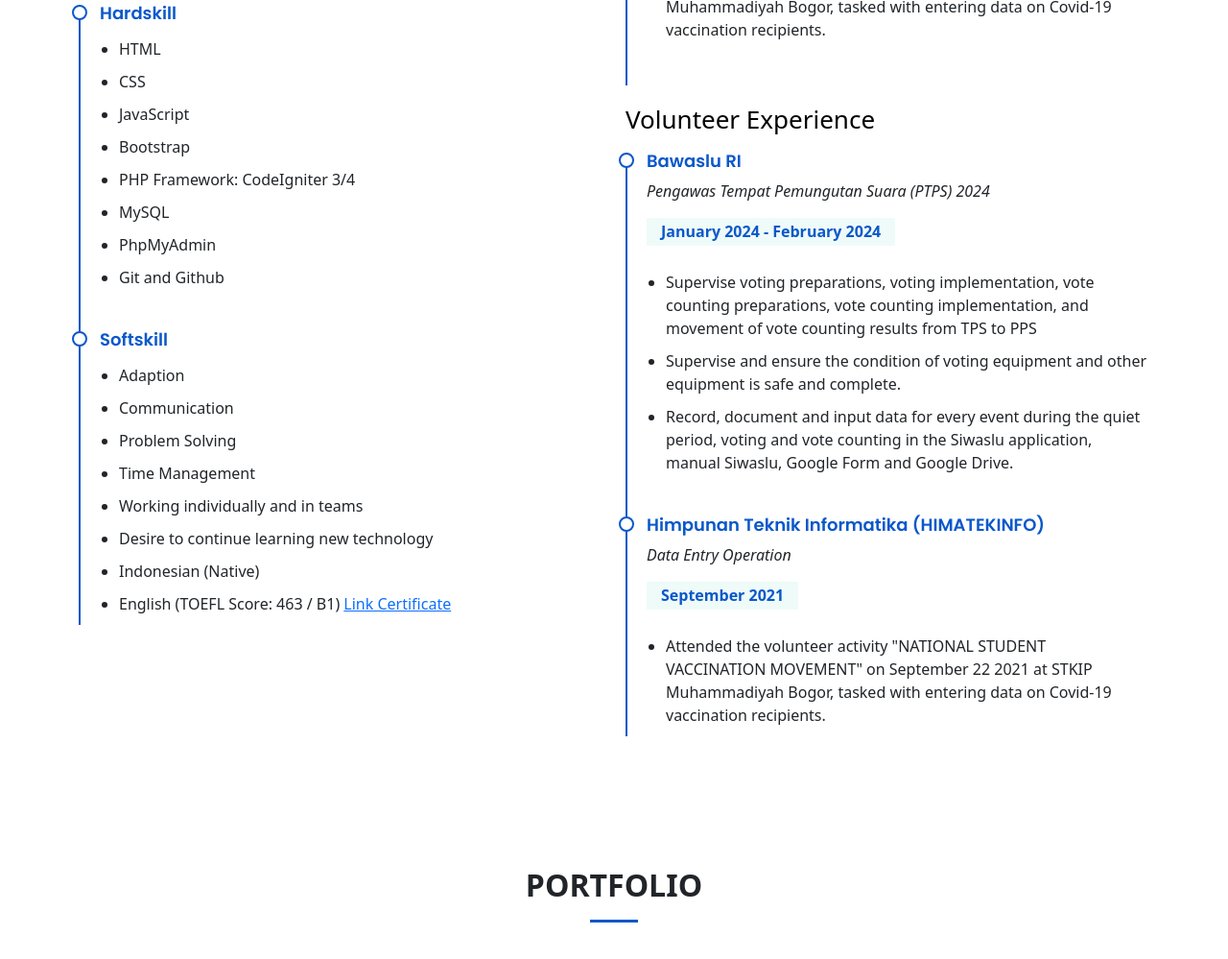
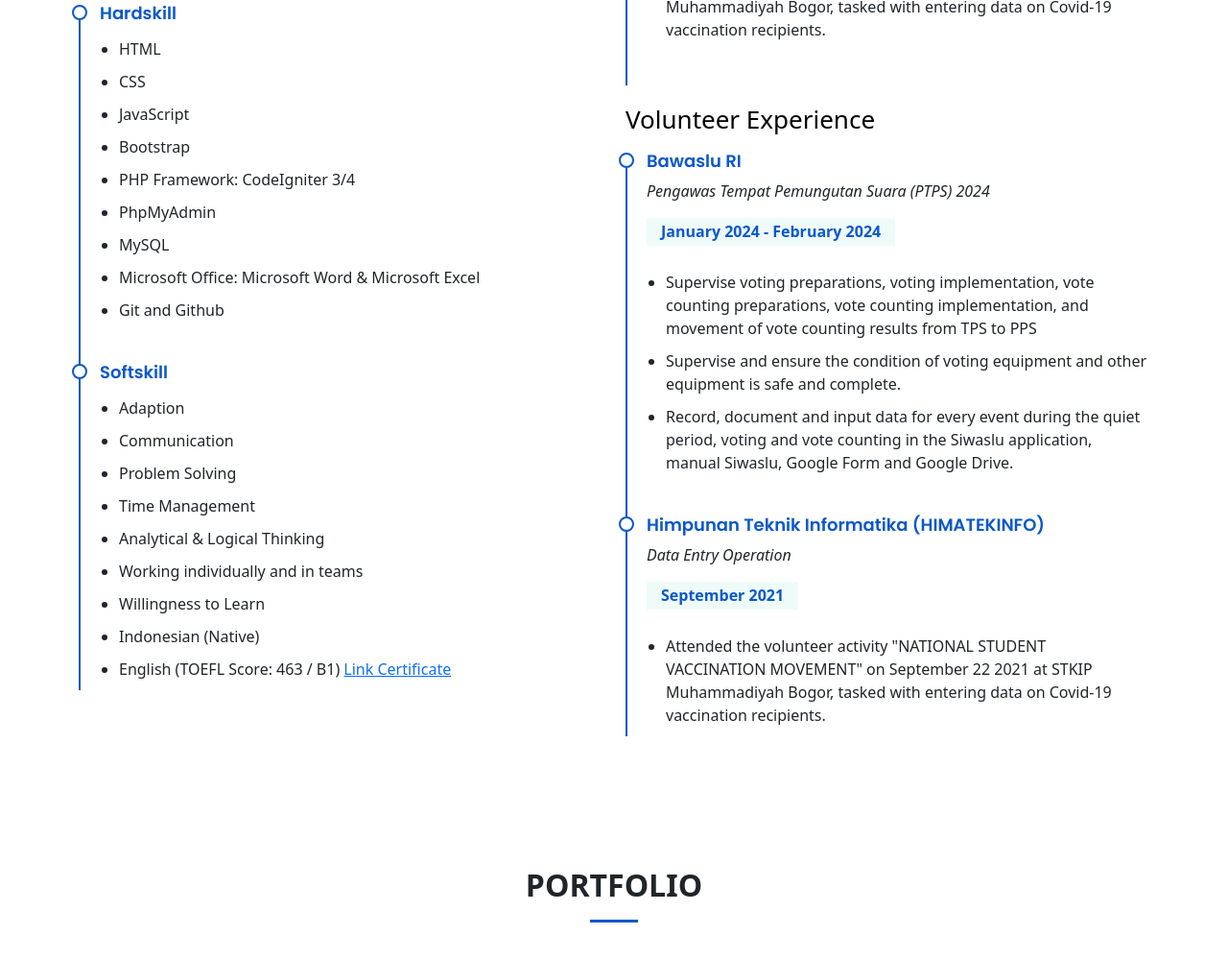
Before and after one commit to meliniasr/meliniasr.github.io, a plain HTML site: page index.html in a window 1280 px wide. Shown: the part 3087-4086 px from the top of the page at 96% size. Drawn offline with Linux system fonts and the light colour scheme.

Commit message:
Update index.html
update skill

```diff
--- a/index.html
+++ b/index.html
@@ -335,8 +335,9 @@ Taking classes in asynchronous form (online via learning modules at Dicoding Aca
                   <li>JavaScript</li>
                   <li>Bootstrap</li>
                   <li>PHP Framework: CodeIgniter 3/4</li>
+                  <li>PhpMyAdmin</li>
                   <li>MySQL</li>
-                  <li>PhpMyAdmin</li>
+                  <li>Microsoft Office: Microsoft Word & Microsoft Excel</li>
                   <li>Git and Github</li>
                 </ul>
               </p>
@@ -349,8 +350,9 @@ Taking classes in asynchronous form (online via learning modules at Dicoding Aca
                   <li>Communication</li>
                   <li>Problem Solving</li>
                   <li>Time Management</li>
+                  <li>Analytical & Logical Thinking</li>
                   <li>Working individually and in teams</li>
-                  <li>Desire to continue learning new technology</li>
+                  <li>Willingness to Learn</li>
                   <li>Indonesian (Native)</li>
                   <li>English (TOEFL Score: 463 / B1) <a href="https://drive.google.com/file/d/1aoT0LyblmVTbgYrw7vCrV4VwlT1UIQMT/view?usp=sharing">Link Certificate</a></li>
                 </ul>
```
